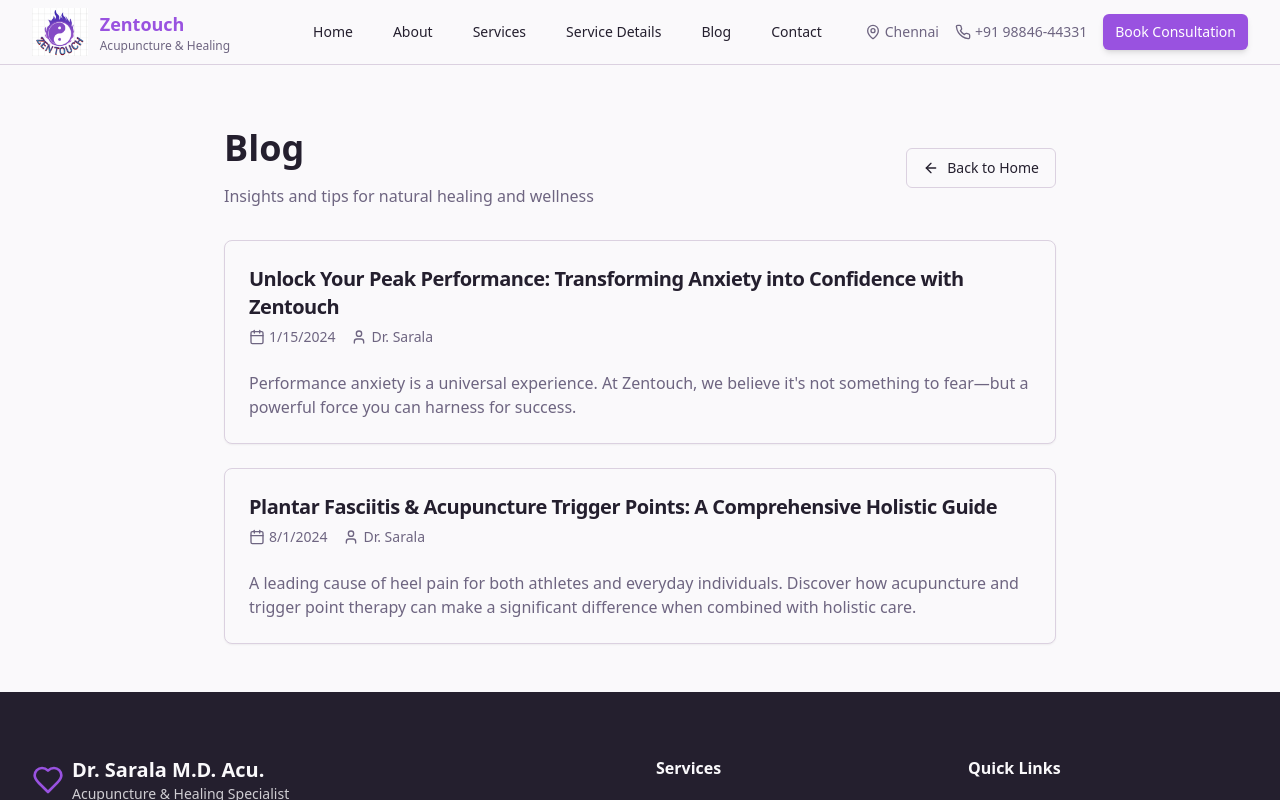
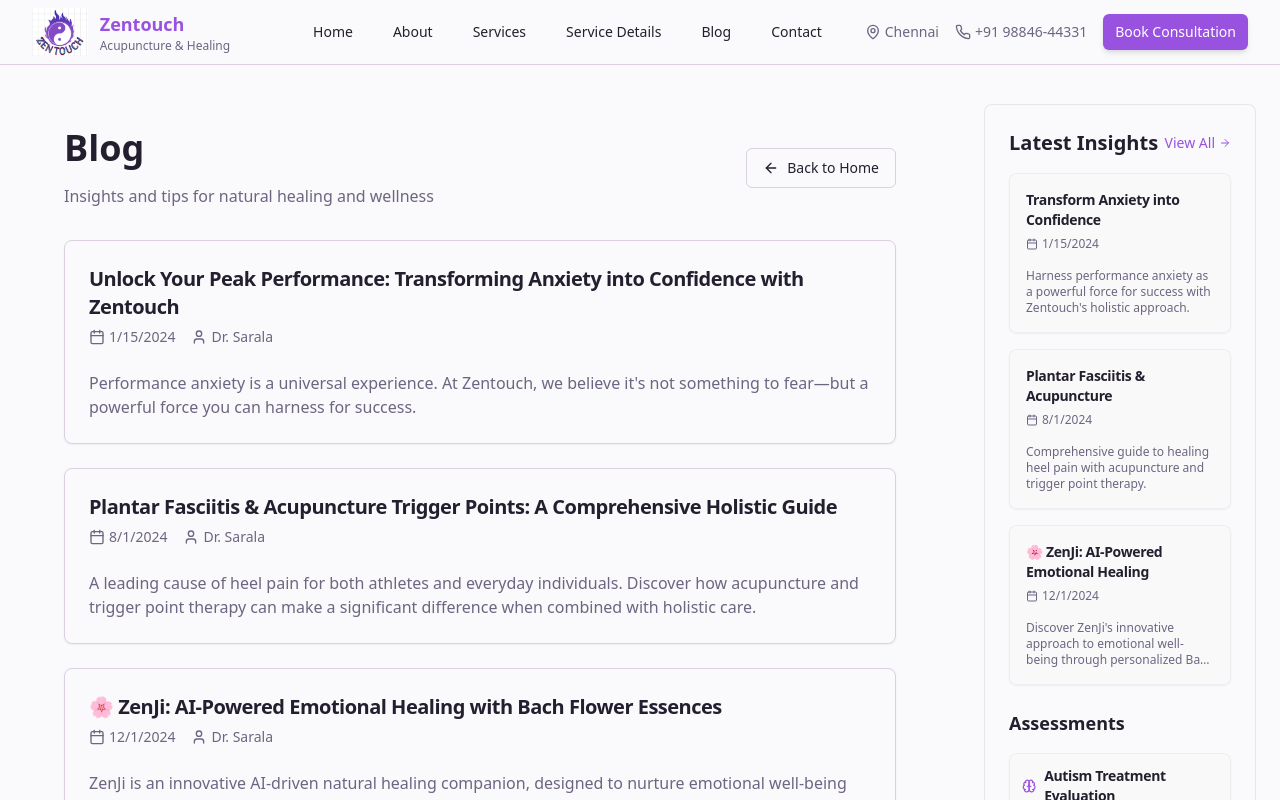
Before and after one commit to zen8touch/sarala-wellbeing-hub, a React (Vite) app: page /blog in a window 1280 px wide. Shown: the top 800 px of the page. Built offline with nearby package versions, Linux system fonts and the light colour scheme.

Commit message:
Add ZenJi Bach Flower blog
Add new blog post about ZenJi and Bach Flower Essences. Update blog links in the preview component.

```diff
--- a/src/components/BlogPreview.tsx
+++ b/src/components/BlogPreview.tsx
@@ -1,4 +1,3 @@
-
 import { Card, CardContent, CardDescription, CardHeader, CardTitle } from "@/components/ui/card";
 import { Calendar, ArrowRight, Brain, Users, Heart, CheckCircle } from "lucide-react";
 import { Link } from "react-router-dom";
@@ -15,6 +14,12 @@ const blogPosts = [
     title: "Plantar Fasciitis & Acupuncture",
     excerpt: "Comprehensive guide to healing heel pain with acupuncture and trigger point therapy.",
     date: "2024-08-01",
+  },
+  {
+    id: 3,
+    title: "🌸 ZenJi: AI-Powered Emotional Healing",
+    excerpt: "Discover ZenJi's innovative approach to emotional well-being through personalized Bach Flower Essences.",
+    date: "2024-12-01",
   }
 ];
 
--- a/src/pages/Blog.tsx
+++ b/src/pages/Blog.tsx
@@ -5,6 +5,7 @@ import { Button } from "@/components/ui/button";
 import { Card, CardContent, CardDescription, CardHeader, CardTitle } from "@/components/ui/card";
 import { ArrowLeft, Calendar, User } from "lucide-react";
 import { Link } from "react-router-dom";
+import BlogPreview from "@/components/BlogPreview";
 import footAcupunctureNeedles from "/lovable-uploads/a99f5030-b08d-41ef-a5b8-98223427bf80.png";
 import plantarFasciitisAnatomy from "/lovable-uploads/f38ce6dc-e69e-44a8-bfbd-b99db3addbc7.png";
 
@@ -156,6 +157,60 @@ Dry needling of these trigger points may deactivate muscle knots directly, relie
 
 Acupuncture and trigger point therapy can dramatically improve pain and inflammation in plantar fasciitis, especially when integrated with holistic, expert-guided care. If you're struggling with persistent heel pain, consulting an experienced acupuncturist—like those at Zentouch—can set you on a path to safe, effective relief and lasting recovery.
     `
+  },
+  {
+    id: 3,
+    title: "🌸 ZenJi: AI-Powered Emotional Healing with Bach Flower Essences",
+    excerpt: "ZenJi is an innovative AI-driven natural healing companion, designed to nurture emotional well-being through personalized floral blends.",
+    date: "2024-12-01",
+    author: "Dr. Sarala",
+    content: `
+🌸 ZenJi is an innovative AI-driven natural healing companion, designed to nurture emotional well-being through personalized floral blends. By sharing your feelings and engaging in a gentle conversation with ZenJi, you receive thoughtful Bach Flower Essence recommendations—tailored to support balance, resilience, and inner calm.
+
+## Understanding Bach Flower Remedies
+
+Bach Flower Remedies are gentle, plant-based treatments created from wildflower extracts. Rooted in the principle of vibrational healing, they recognize that each emotional state resonates at a unique frequency.
+
+**Positive emotions** like joy and acceptance vibrate at higher frequencies.
+
+**Challenging emotions** such as fear, anger, or sadness vibrate at lower frequencies.
+
+ZenJi draws on this vibrational wisdom, carefully matching your emotional needs with the precise flower essences that can restore balance.
+
+## Why Choose Bach Flower Remedies?
+
+- **Safe, non-toxic, non-addictive** – Suitable for all ages, including children and pets.
+- **Compatible with other therapies** – Complements medical, holistic, and psychological treatments without risk of interaction.
+- **Empowers emotional health** – Many report reduced stress, improved calm, and greater resilience during challenging times.
+
+## How Are Bach Flower Remedies Made?
+
+Flower essences are prepared by placing fresh blossoms in natural spring water, then boiling or sun-infusing them. The water—now carrying the flowers' energetic imprint—is filtered and preserved with brandy. This process captures the subtle vibrational essence of each flower, making it available for healing.
+
+## Flexible Applications for Emotional Care
+
+Bach Flower Remedies are easy to integrate into daily life:
+
+- **Typically available in liquid dropper bottles**, taken orally or diluted in water.
+- **Also offered in sprays, creams, lozenges, and even bath salts**.
+- **Dosage is simple**—just a few drops several times a day.
+- **Multiple essences can be blended** into a customized formula that reflects your unique emotional needs.
+
+## The Gentle Power of Flower Essences
+
+Whether you're experiencing stress, uncertainty, grief, or a lack of confidence, flower essences offer:
+
+- **A natural, side-effect-free alternative**.
+- **Gentle support for the body's healing processes**.
+- **Compatibility with both modern medicine and holistic practices**.
+- **Subtle yet profound impact on emotional well-being**.
+
+## Free Thyself: Healing Mind, Body, and Spirit
+
+With ZenJi as your guide, Bach Flower Remedies become more than a remedy—they become a pathway to self-discovery and emotional empowerment. Together, they help you harmonize mind, body, and spirit, unlocking a higher state of peace and joy through nature's gentle wisdom.
+
+🌿 **Let ZenJi help you step into balance, resilience, and a life in tune with your true self.**
+    `
   }
 ];
 
@@ -255,7 +310,8 @@ const Blog = () => {
       <Navigation />
 
       <main className="pt-20">
-        <div className="max-w-4xl mx-auto px-4 sm:px-6 lg:px-8 py-12">
+        <div className="flex">
+          <div className="flex-1 max-w-4xl mx-auto px-4 sm:px-6 lg:px-8 py-12">
             {selectedPost === null ? (
               // Blog Index
               <div>
@@ -306,7 +362,6 @@ const Blog = () => {
             ) : (
               // Blog Post Detail
               <div>
-              <div className="mb-8">
                 <Button
                   variant="outline"
                   onClick={handleBackToIndex}
@@ -345,8 +400,12 @@ const Blog = () => {
                   );
                 })()}
               </div>
+            )}
           </div>
-          )}
+
+          <aside className="hidden lg:block w-80 p-6">
+            <BlogPreview />
+          </aside>
         </div>
       </main>
 
```
Lines whose indentation alone changed are shown as unchanged.
